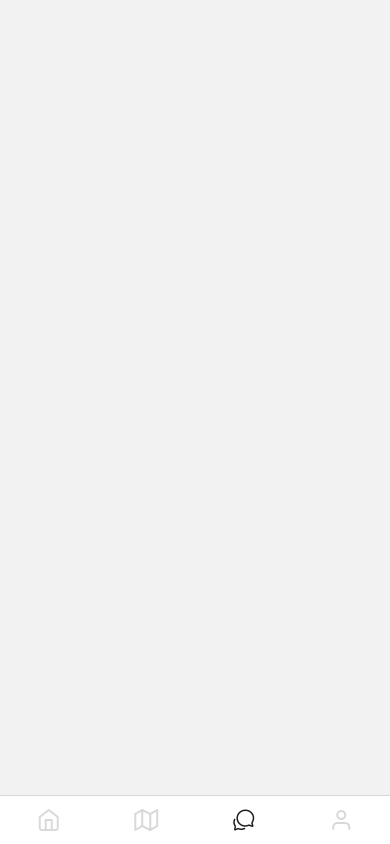
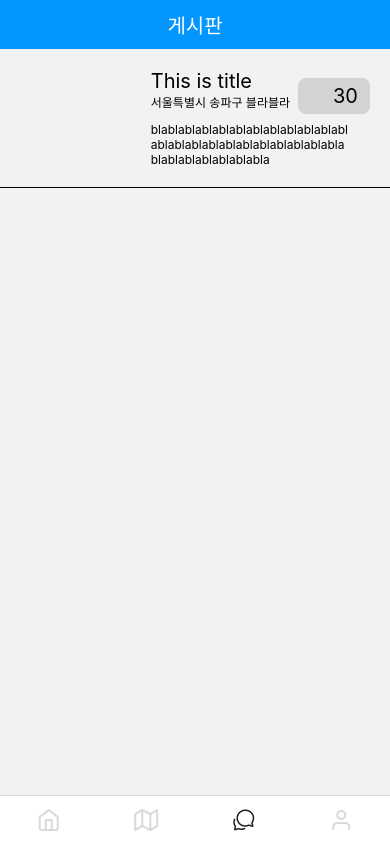
Before and after one commit to UniD-Hackathon-Team6/frontend, a React Native app: screen /CommunityScreen in a window 390 px wide. Built offline with nearby package versions, Linux system fonts and the light colour scheme; grey boxes are pictures that could not be loaded.

Commit message:
community 게시판 마크업 추가

```diff
--- a/src/community/CommunityScreen.tsx
+++ b/src/community/CommunityScreen.tsx
@@ -1,6 +1,82 @@
-import React from "react";
-import { SafeAreaView } from "react-native";
+import React from 'react';
+import {FlatList, Image, SafeAreaView, Text, View} from 'react-native';
+import {ScrollView} from 'react-native-gesture-handler';
 
 export default function CommunityScreen() {
-    return <SafeAreaView />
+  return (
+    <View>
+      <Text
+        style={{
+          fontSize: 20,
+          backgroundColor: '#0496FF',
+          paddingVertical: 10,
+          color: 'white',
+          textAlign: 'center',
+        }}>
+        게시판
+      </Text>
+      <FlatList
+        data={[
+          {
+            title: 'This is title',
+            address: '서울특별시 송파구 블라블라',
+            image: '1',
+            nickname: 'a',
+            likes: 30,
+            content:
+              'blablablablablablablablablablablablablablablablablablablablablablablablablablablablablabla',
+            created_at: Date(),
+          },
+        ]}
+        renderItem={({item}) => (
+          <View
+            style={{
+              borderBottomWidth: 1,
+              display: 'flex',
+              justifyContent: 'space-between',
+              alignItems: 'center',
+              flexDirection: 'row',
+              padding: 20,
+            }}>
+            <Image source={{uri: item.image}} style={{marginRight: 40}} />
+            <View>
+              <View
+                style={{
+                  display: 'flex',
+                  justifyContent: 'space-between',
+                  alignItems: 'center',
+                  flexDirection: 'row',
+                }}>
+                <View style={{marginRight: 8, marginBottom: 12}}>
+                  <Text style={{fontSize: 20}}>{item.title}</Text>
+                  <Text style={{fontSize: 12}}>{item.address}</Text>
+                </View>
+                <View
+                  style={{
+                    backgroundColor: 'lightgray',
+                    borderRadius: 8,
+                    width: 72,
+                    height: 36,
+                  }}>
+                  <Image style={{marginRight: 12}} />
+                  <Text
+                    style={{
+                      fontSize: 20,
+                      paddingRight: 12,
+                      textAlign: 'right',
+                      paddingVertical: 6,
+                    }}>
+                    {item.likes}
+                  </Text>
+                </View>
+              </View>
+              <Text style={{maxWidth: 200, overflow: 'hidden', fontSize: 12}}>
+                {item.content}
+              </Text>
+            </View>
+          </View>
+        )}
+      />
+    </View>
+  );
 }
```
